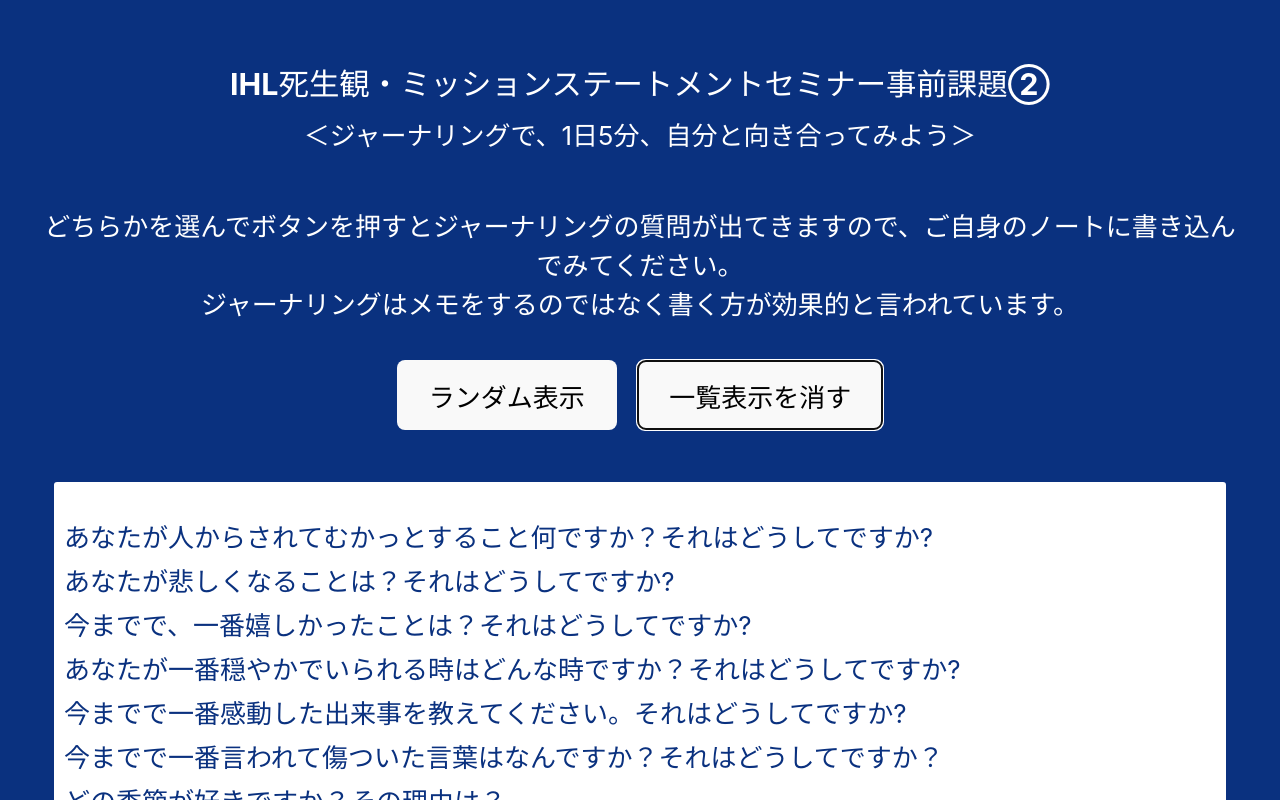
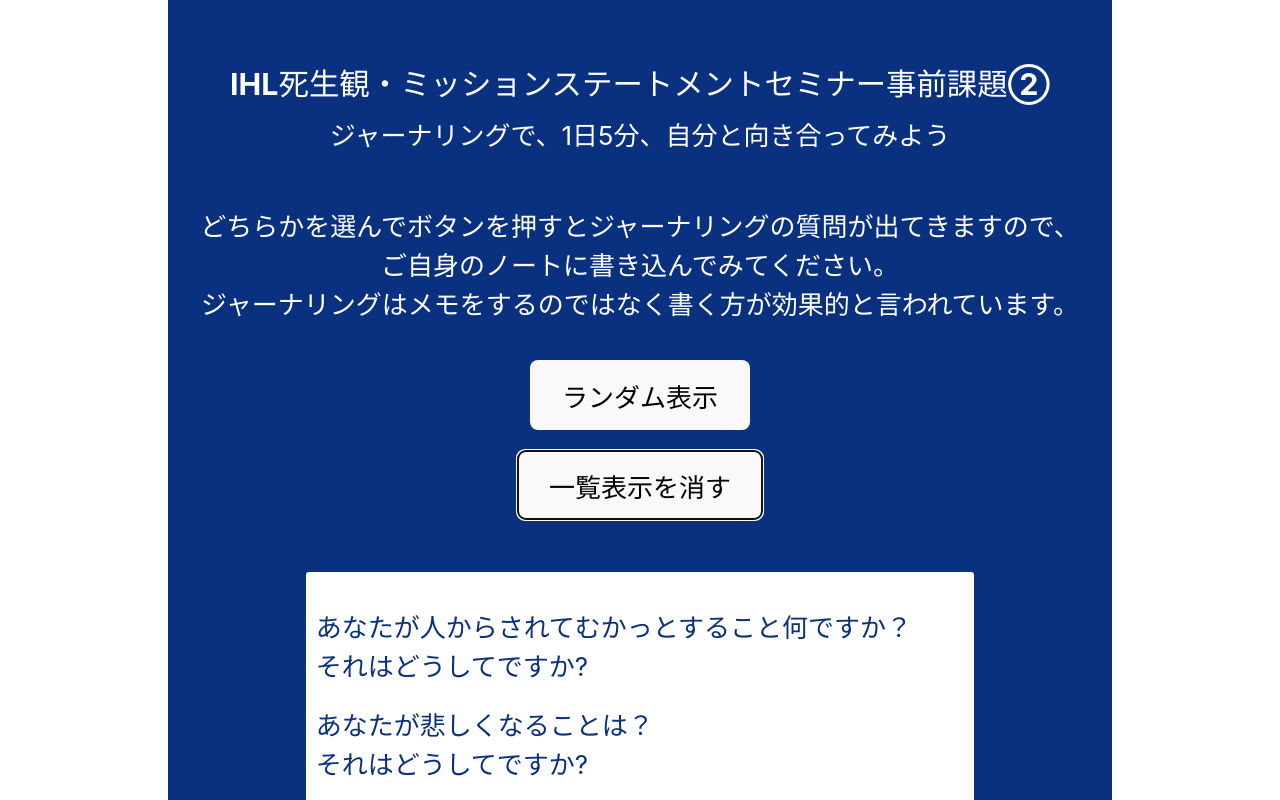
Before and after one commit to yokokada/shiseikan, a React (Vite) app: page / in a window 1280 px wide. Both pictures are taken after a click on the button "一覧から選ぶ". Shown: the top 800 px of the page. Built offline with nearby package versions, Linux system fonts and the light colour scheme.

Commit message:
質問ゾーン修正

```diff
--- a/src/App.css
+++ b/src/App.css
@@ -50,6 +50,10 @@
   color: #0a317f; /* テキストの色を指定の色に変更 */
 }
 
+.q_box p {
+  margin-bottom: 0; /* 段落の下のマージンを0に設定 */
+}
+
 .question-list {
   list-style-type: none;
   padding: 0;
@@ -58,7 +62,7 @@
 
 .question-list li {
   cursor: pointer;
-  margin: 5px 0;
+  margin: 20px 0;
 }
 
 .question-list li:hover {
--- a/src/App.jsx
+++ b/src/App.jsx
@@ -2,30 +2,32 @@
 import './App.css';
 
 const questions = [
-  "あなたが人からされてむかっとすること何ですか？それはどうしてですか?",
-  "あなたが悲しくなることは？それはどうしてですか?",
-  "今までで、一番嬉しかったことは？それはどうしてですか?",
-  "あなたが一番穏やかでいられる時はどんな時ですか？それはどうしてですか?",
-  "今までで一番感動した出来事を教えてください。それはどうしてですか?",
-  "今までで一番言われて傷ついた言葉はなんですか？それはどうしてですか？",
-  "どの季節が好きですか？その理由は？",
-  "あなたの好きな色は？その色はいつから好きですか？なぜ好きなのでしょうか？",
-  "あなたが腹を抱えて笑った出来事を教えてください。それはいつ、誰との出来事ですか？",
-  "タイムマシーンで過去に戻れるとしたら、戻りますか？戻る場合はいつですか？なぜ戻りたいのでしょうか？",
+  "あなたが人からされてむかっとすること何ですか？\nそれはどうしてですか?",
+  "あなたが悲しくなることは？\nそれはどうしてですか?",
+  "今までで、一番嬉しかったことは？\nそれはどうしてですか?",
+  "あなたが一番穏やかでいられる時はどんな時ですか？\nそれはどうしてですか?",
+  "今までで一番感動した出来事を教えてください。\nそれはどうしてですか?",
+  "今までで一番言われて傷ついた言葉はなんですか？\nそれはどうしてですか？",
+  "どの季節が好きですか？\nその理由は？",
+  "あなたの好きな色は？\nその色はいつから好きですか？\nなぜ好きなのでしょうか？",
+  "あなたが腹を抱えて笑った出来事を教えてください。\nそれはいつ、誰との出来事ですか？",
+  "タイムマシーンで過去に戻れるとしたら、戻りますか？\n戻る場合はいつですか？\nなぜ戻りたいのでしょうか？",
   "あなたは自分の性格をどう思いますか？",
   "あなたは人からどう思われていますか？",
-  "「あなたらしく」いるために必要なことはなんですか？それはどうしてですか？",
-  "5年後の今日は何していますか？10年後の今日は何していますか？"
+  "「あなたらしく」いるために必要なことはなんですか？\nそれはどうしてですか？",
+  "5年後の今日は何していますか？\n10年後の今日は何していますか？"
 ];
 
 function App() {
   const [currentQuestion, setCurrentQuestion] = useState("");
   const [showList, setShowList] = useState(false);
+  const [selectedQuestionIndex, setSelectedQuestionIndex] = useState(null);
 
   const getRandomQuestion = () => {
     const randomIndex = Math.floor(Math.random() * questions.length);
     setCurrentQuestion(questions[randomIndex]);
     setShowList(false);
+    setSelectedQuestionIndex(null);
   };
 
   const toggleQuestionList = () => {
@@ -33,29 +35,49 @@
       setCurrentQuestion(""); // 一覧表示を消すときに質問をクリア
     }
     setShowList(!showList);
+    setSelectedQuestionIndex(null);
+  };
+
+  const handleQuestionClick = (question, index) => {
+    setCurrentQuestion(question);
+    setSelectedQuestionIndex(index);
+    setShowList(false);
+  };
+
+  const formatQuestion = (question) => {
+    return question.split('\n').map((text, index) => (
+      <React.Fragment key={index}>
+        {text}
+        <br />
+      </React.Fragment>
+    ));
   };
 
   return (
     <div className="App">
       <header className="App-header">
         <h3>IHL死生観・ミッションステートメントセミナー事前課題②</h3>
-        <p>＜ジャーナリングで、1日5分、自分と向き合ってみよう＞</p>
-        <p>どちらかを選んでボタンを押すとジャーナリングの質問が出てきますので、ご自身のノートに書き込んでみてください。<br/>ジャーナリングはメモをするのではなく書く方が効果的と言われています。</p>
-       <div>
-         <button onClick={getRandomQuestion}>ランダム表示</button>
-         <button onClick={toggleQuestionList}>{showList ? "一覧表示を消す" : "一覧から選ぶ"}</button>
-       </div>
+        <p>ジャーナリングで、1日5分、自分と向き合ってみよう</p>
+        <p>どちらかを選んでボタンを押すとジャーナリングの質問が出てきますので、<br />ご自身のノートに書き込んでみてください。<br />ジャーナリングはメモをするのではなく書く方が効果的と言われています。</p>
+
+        <button onClick={getRandomQuestion}>ランダム表示</button>
+        <button onClick={toggleQuestionList}>{showList ? "一覧表示を消す" : "一覧から選ぶ"}</button>
+
         <div className='q_box'>
           {showList ? (
             <ul className='question-list'>
               {questions.map((question, index) => (
-                <li key={index} onClick={() => setCurrentQuestion(question)}>
-                  {question}
+                <li
+                  key={index}
+                  onClick={() => handleQuestionClick(question, index)}
+                  style={{ color: selectedQuestionIndex === index ? 'orange' : '#0a317f' }}
+                >
+                  {formatQuestion(question)}
                 </li>
               ))}
             </ul>
           ) : (
-            <p>{currentQuestion || "質問がここに表示されます"}</p>
+            <p style={{ whiteSpace: 'pre-line' }}>{currentQuestion ? formatQuestion(currentQuestion) : "質問がここに表示されます"}</p>
           )}
         </div>
       </header>
```
